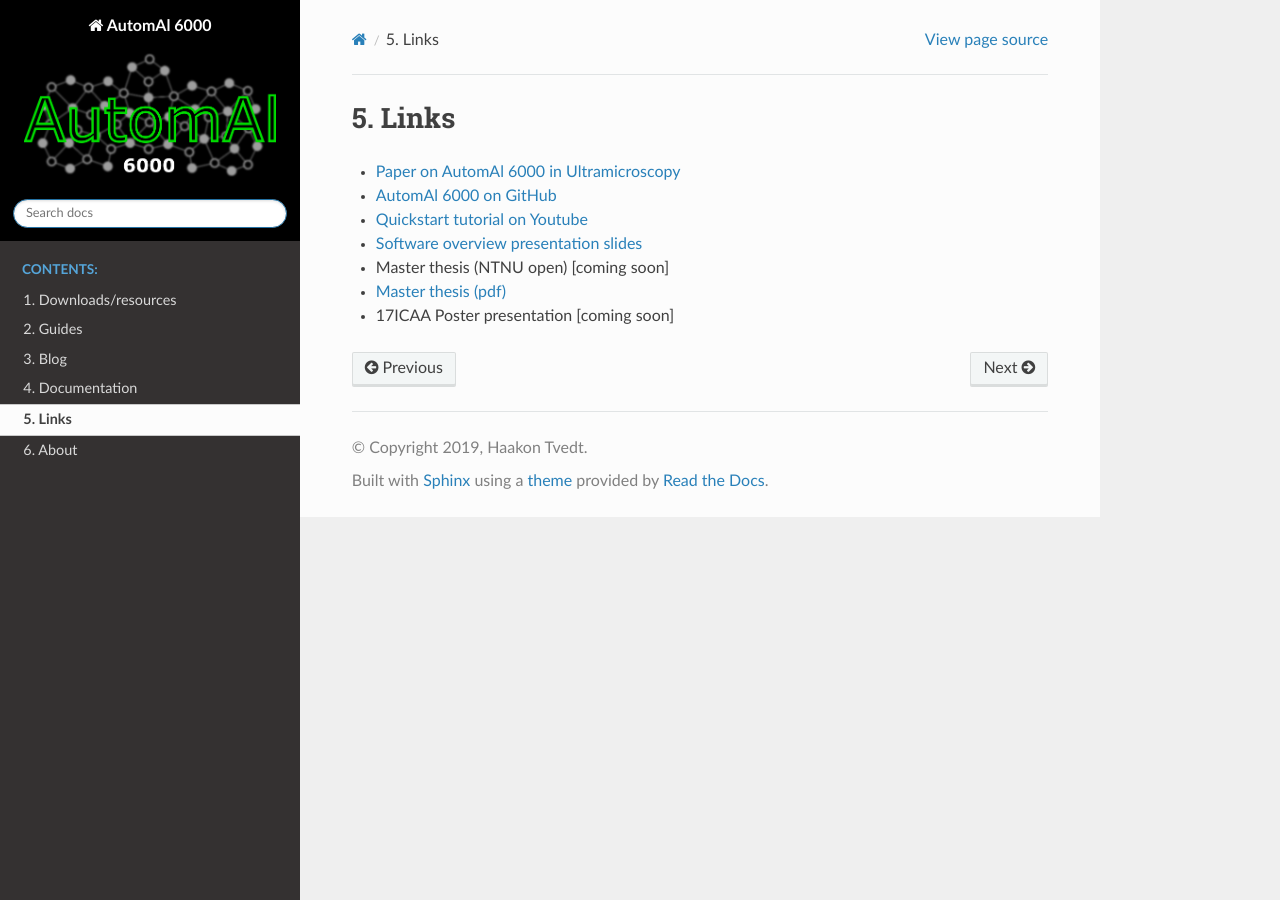
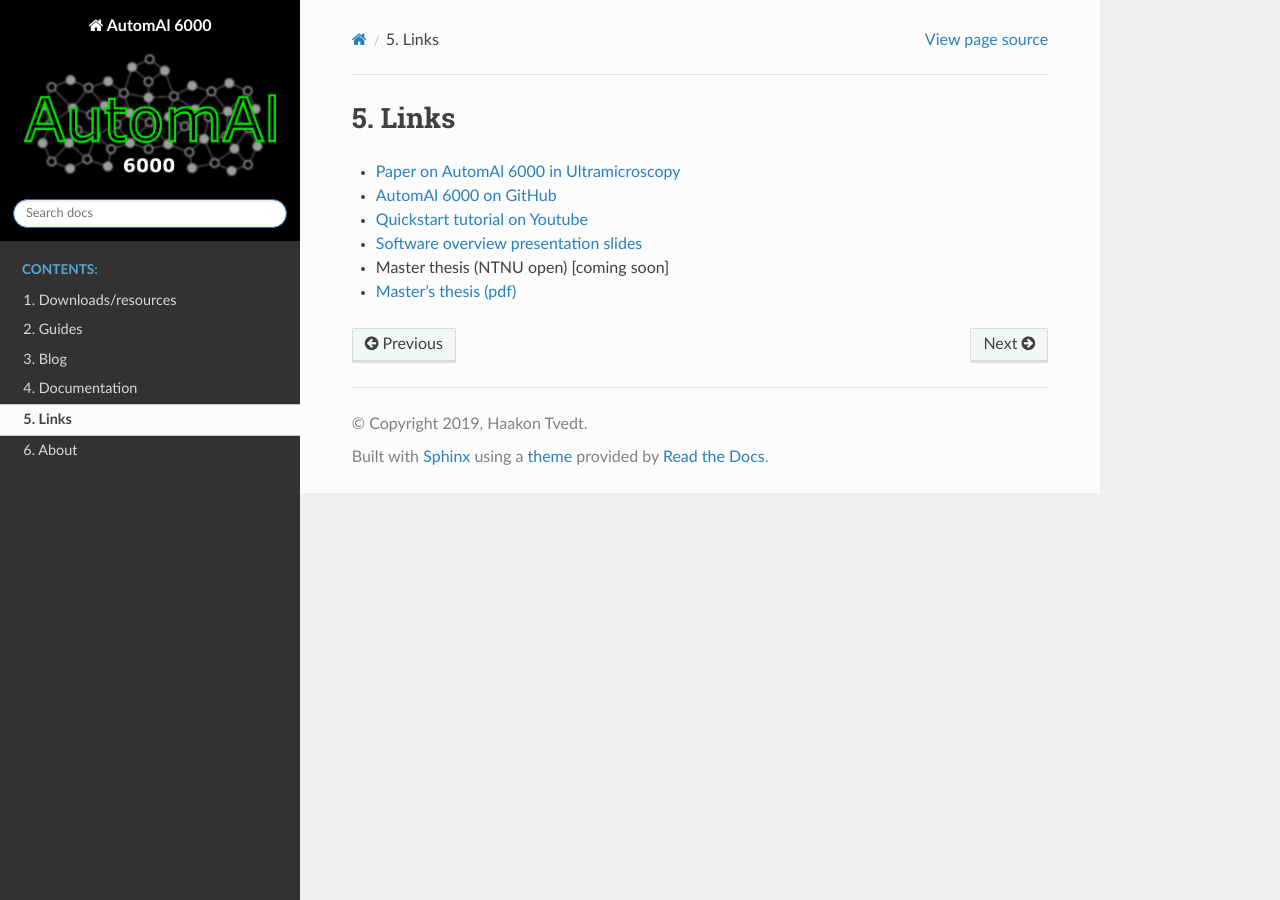
Before and after one commit to Haawk666/AutomAl-6000, a Sphinx documentation site: the page built from Docs/source/links.rst, in a window 1280 px wide. Built offline with Sphinx 7.4.7 and the Read the Docs theme 2.0.0, drawn with Linux system fonts in a browser that asks for light colours; formulas are drawn with MathJax 3.

Commit message:
Updated links

```diff
--- a/Docs/source/downloads.rst
+++ b/Docs/source/downloads.rst
@@ -8,8 +8,6 @@
 
 `Download AutomAl 6000 version 1.0 <http://automal.org/files/AutomAl6000_v1.0.zip>`_
 
-`Download AutomAl 6000 version 0.9 <http://folk.ntnu.no/haakot/files/AutomAl6000_v0.9.zip>`_
-
 Source-code
 ~~~~~~~~~~~~~~~~~~~~~~~~~~~~~~~~~~~~
 
--- a/Docs/source/links.rst
+++ b/Docs/source/links.rst
@@ -4,7 +4,6 @@
 * `Paper on AutomAl 6000 in Ultramicroscopy <https://doi.org/10.1016/j.ultramic.2022.113493>`_
 * `AutomAl 6000 on GitHub <https://github.com/Haawk666/AutomAl-6000>`_
 * `Quickstart tutorial on Youtube <https://youtu.be/wBv2JyNsqWI>`_
-* `Software overview presentation slides <http://folk.ntnu.no/haakot/files/AutomAl_general.pdf>`_
+* `Software overview presentation slides <http://automal.org/files/AutomAl_general.pdf>`_
 * Master thesis (NTNU open) [coming soon]
-* `Master thesis (pdf) <http://folk.ntnu.no/haakot/files/TFY4900_Master_thesis.pdf>`_
-* 17ICAA Poster presentation [coming soon]
+* `Master's thesis (pdf) <http://automal.org/files/Tvedt_2020.pdf>`_
```
